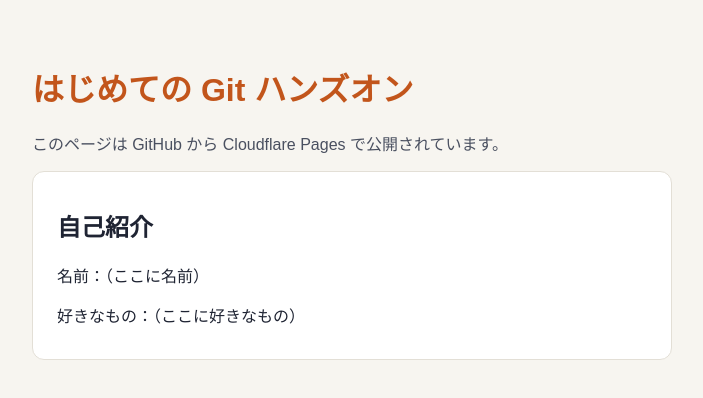
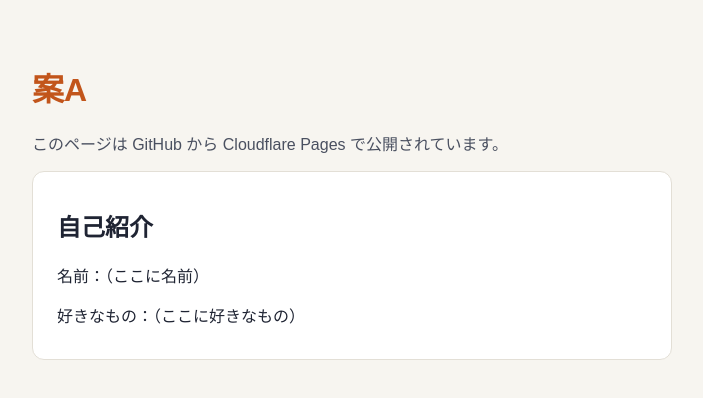
Before and after one commit to waffle-org/git-practice-yuki, a plain HTML site: page index.html in a window 1280 px wide. Shown: the whole page, without its empty margins (288-991 px from the left). Drawn offline with Linux system fonts and the light colour scheme.

Commit message:
見出しを案Aに変更

```diff
--- a/index.html
+++ b/index.html
@@ -9,7 +9,7 @@
 <body>
   <main>
     <!-- STEP4：この1行を「案A」「案B」に書き換えます -->
-    <h1>はじめての Git ハンズオン</h1>
+    <h1>案A</h1>
 
     <p class="lead">このページは GitHub から Cloudflare Pages で公開されています。</p>
 
```
